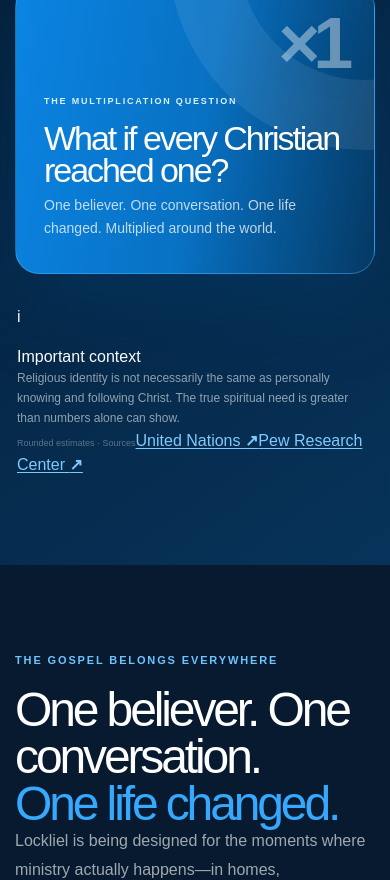
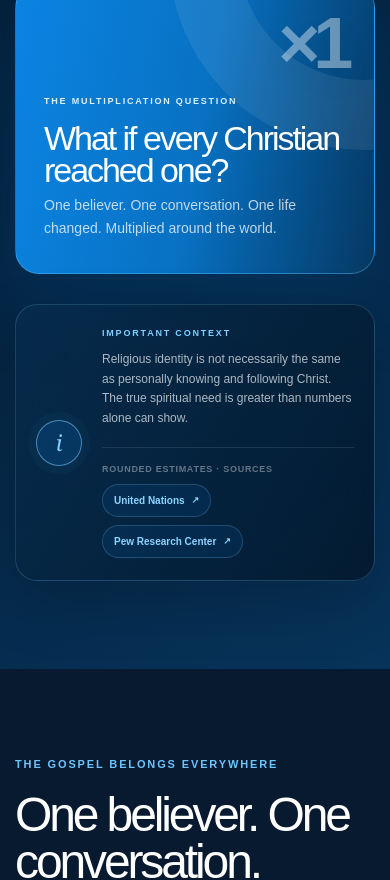
Before and after one commit to eaglevisiondigital/Lockliel, a Next.js app: page / in a window 390 px wide. Shown: the part 3635-4515 px from the top of the page. Built offline with nearby package versions, Linux system fonts and the light colour scheme.

Commit message:
Improve harvest context panel

```diff
--- a/app/globals.css
+++ b/app/globals.css
@@ -149,10 +149,15 @@ img { display: block; max-width: 100%; }
 .reach-one-callout h3 { margin: 11px 0 8px; font-size: clamp(34px, 4.6vw, 60px); line-height: .95; letter-spacing: -.06em; }
 .reach-one-callout p { margin: 0; color: rgba(255,255,255,.75); font-size: 14px; line-height: 1.6; }
 .reach-one-callout > strong { position: relative; z-index: 1; flex: 0 0 auto; color: rgba(255,255,255,.95); font-size: clamp(70px, 9vw, 120px); line-height: .8; letter-spacing: -.1em; text-shadow: 0 13px 35px rgba(0,0,0,.18); }
-.harvest-numbers-note { grid-column: 1 / -1; display: flex; justify-content: space-between; gap: 44px; align-items: flex-start; padding: 5px 2px 0; }
-.harvest-numbers-note p { max-width: 710px; margin: 0; color: rgba(255,255,255,.56); font-size: 12px; line-height: 1.65; }
-.harvest-numbers-note small { max-width: 380px; color: rgba(255,255,255,.34); font-size: 9px; line-height: 1.65; text-align: right; }
-.harvest-numbers-note a { color: #7ecaff; text-decoration: underline; text-underline-offset: 2px; }
+.harvest-numbers-note { grid-column: 1 / -1; display: grid; grid-template-columns: 64px 1fr; gap: 24px; align-items: center; margin-top: 4px; padding: 28px 32px; border: 1px solid rgba(119,207,255,.2); border-radius: 22px; background: linear-gradient(120deg, rgba(7,45,78,.72), rgba(2,19,36,.72)); box-shadow: 0 22px 60px rgba(0,0,0,.18); backdrop-filter: blur(12px); }
+.context-marker { display: grid; place-items: center; width: 58px; height: 58px; border: 1px solid rgba(127,210,255,.55); border-radius: 50%; background: rgba(11,132,227,.18); color: #83d1ff; box-shadow: 0 0 0 8px rgba(54,169,255,.04); font-family: Georgia, serif; font-size: 27px; font-style: italic; }
+.context-copy > span { display: block; color: #82ceff; font-size: 9px; font-weight: 900; letter-spacing: .2em; text-transform: uppercase; }
+.context-copy > p { max-width: 900px; margin: 9px 0 0; color: rgba(255,255,255,.68); font-size: 14px; line-height: 1.65; }
+.context-sources { display: flex; flex-wrap: wrap; align-items: center; gap: 8px 10px; margin-top: 18px; padding-top: 15px; border-top: 1px solid rgba(255,255,255,.1); }
+.context-sources small { margin-right: 4px; color: rgba(255,255,255,.38); font-size: 9px; font-weight: 700; letter-spacing: .08em; text-transform: uppercase; }
+.context-sources a { display: inline-flex; align-items: center; gap: 7px; padding: 8px 11px; border: 1px solid rgba(126,202,255,.22); border-radius: 999px; background: rgba(11,132,227,.1); color: #8ed4ff; font-size: 10px; font-weight: 800; text-decoration: none; transition: background .2s ease, border-color .2s ease; }
+.context-sources a:hover { border-color: rgba(126,202,255,.48); background: rgba(11,132,227,.2); }
+.context-sources b { font-size: 9px; }
 
 .everywhere-section { padding: 130px 0; background: #071a2f; color: white; }
 .everywhere-heading { display: grid; grid-template-columns: 1.15fr .65fr; column-gap: 90px; align-items: end; }
@@ -461,8 +466,11 @@ footer { padding: 74px 0 26px; background: #020c17; color: white; }
   .reach-one-callout { min-height: 290px; padding: 34px 28px; border-radius: 24px; align-items: flex-end; }
   .reach-one-callout > div { align-self: flex-end; }
   .reach-one-callout > strong { position: absolute; top: 30px; right: 28px; font-size: 72px; opacity: .42; }
-  .harvest-numbers-note { flex-direction: column; gap: 16px; }
-  .harvest-numbers-note small { max-width: none; text-align: left; }
+  .harvest-numbers-note { grid-template-columns: 48px 1fr; gap: 18px; padding: 22px 20px; }
+  .context-marker { width: 46px; height: 46px; font-size: 22px; }
+  .context-copy > p { font-size: 12px; }
+  .context-sources { align-items: flex-start; }
+  .context-sources small { flex-basis: 100%; }
   .ministry-scenes, .steps-grid, .videos-grid { grid-template-columns: 1fr; gap: 20px; }
   .ministry-scenes { margin-top: 48px; }
   .scene-card:first-child { transform: none; }
```
